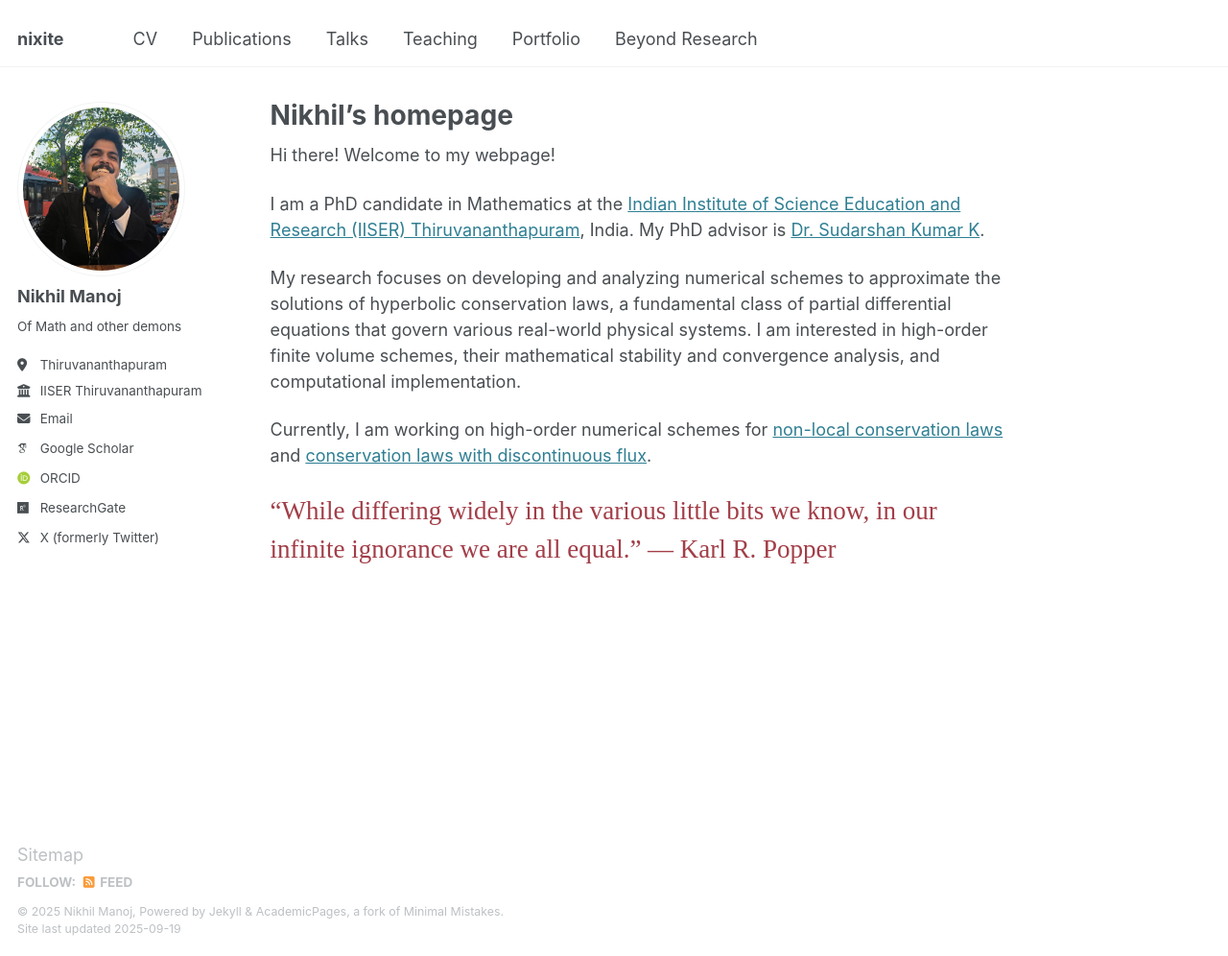
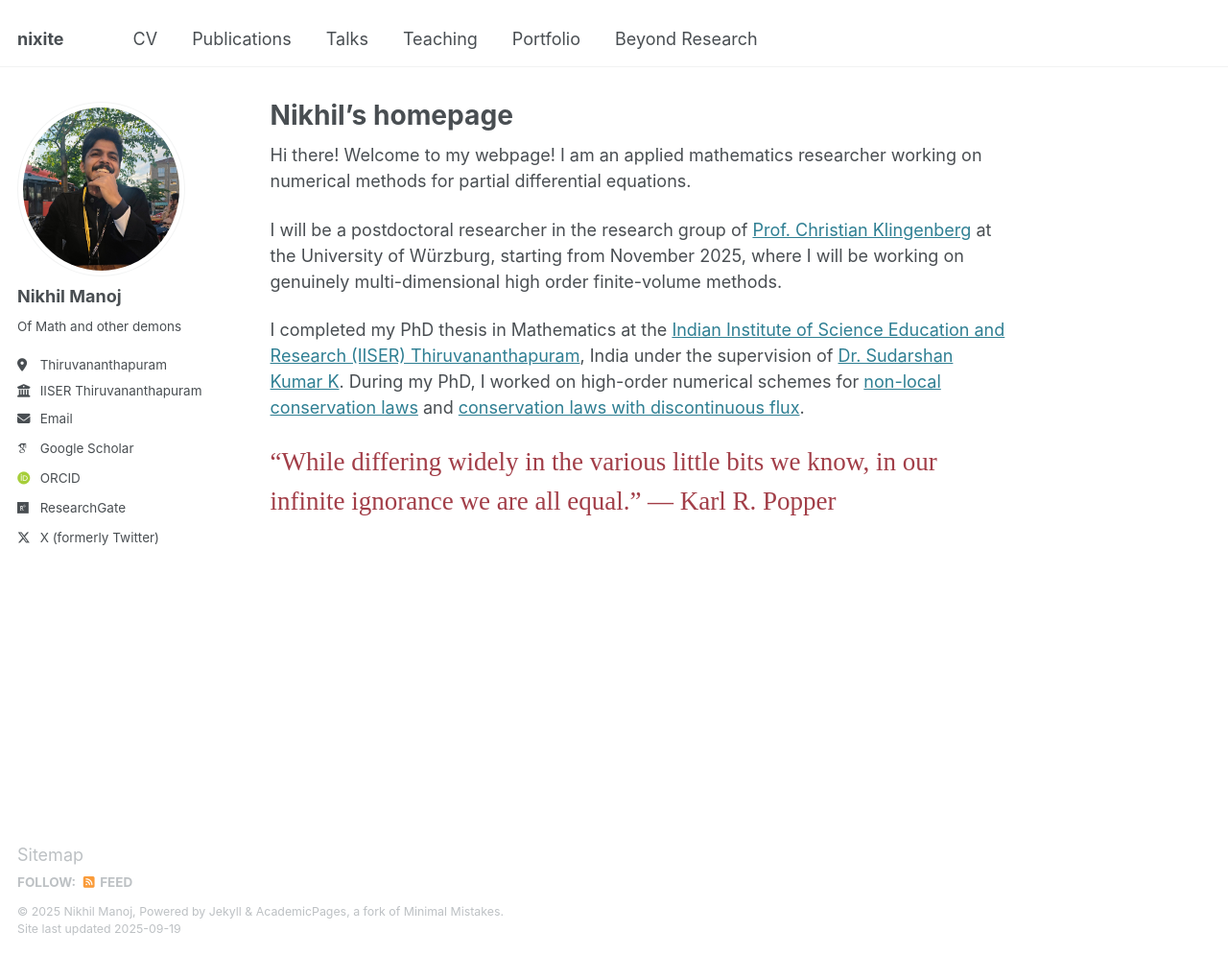
Before and after one commit to nikhil0597/nikhil0597.github.io, a Jekyll site: the page built from _pages/about.md, in a window 1280 px wide and 996 px high. Shown: the whole window at 96% size. Built offline with Jekyll 4.4.1, drawn with Linux system fonts in a browser that asks for light colours; some web fonts are replaced.

Commit message:
Update about.md

```diff
--- a/_pages/about.md
+++ b/_pages/about.md
@@ -1,20 +1,18 @@
 ---
 permalink: /
 title: "Nikhil's homepage"
+subtitle: "Postdoctoral researcher (from Nov 2025), University of Würzburg"
 author_profile: true
 redirect_from:
   - /about/
   - /about.html
 ---
-Hi there! Welcome to my webpage!
 
-I am a PhD candidate in Mathematics at the [Indian Institute of Science Education and Research (IISER) Thiruvananthapuram](https://www.iisertvm.ac.in/), India. My PhD advisor is [Dr. Sudarshan Kumar K](https://www.iisertvm.ac.in/faculty/sudarshan).
+Hi there! Welcome to my webpage! I am an applied mathematics researcher working on numerical methods for partial differential equations.
 
-My research focuses on developing and analyzing numerical schemes to approximate the solutions of hyperbolic conservation laws, a fundamental class of partial differential equations that govern various real-world physical systems. I am interested in high-order finite volume schemes, their mathematical stability and convergence analysis, and computational implementation.
+I will be a postdoctoral researcher in the research group of [Prof. Christian Klingenberg](https://ifm.mathematik.uni-wuerzburg.de/~klingen/index.html) at the University of Würzburg, starting from November 2025, where I will be working on genuinely multi-dimensional high order finite-volume methods.
 
-Currently, I am working on high-order numerical schemes for [non-local conservation laws](https://www.esaim-m2an.org/articles/m2an/abs/2023/06/m2an230129/m2an230129.html) and [conservation laws with discontinuous flux](https://arxiv.org/abs/2501.04620).
-
-
+I completed my PhD thesis in Mathematics at the [Indian Institute of Science Education and Research (IISER) Thiruvananthapuram](https://www.iisertvm.ac.in/), India under the supervision of [Dr. Sudarshan Kumar K](https://www.iisertvm.ac.in/faculty/sudarshan). During my PhD, I worked on high-order numerical schemes for [non-local conservation laws](https://www.esaim-m2an.org/articles/m2an/abs/2023/06/m2an230129/m2an230129.html) and [conservation laws with discontinuous flux](https://arxiv.org/abs/2501.04620).
 
 
 
```
